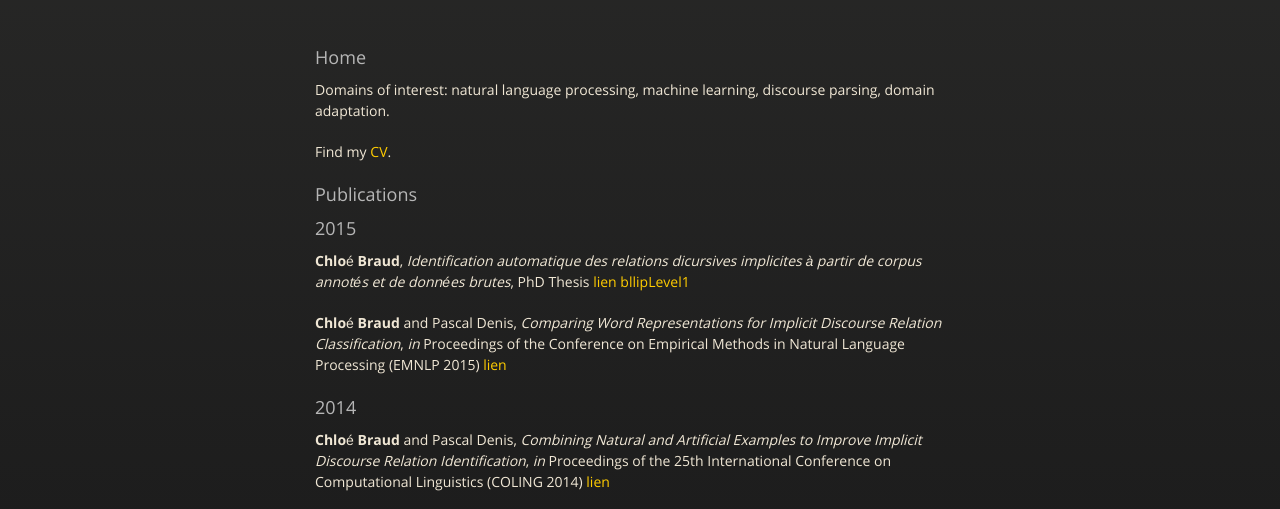
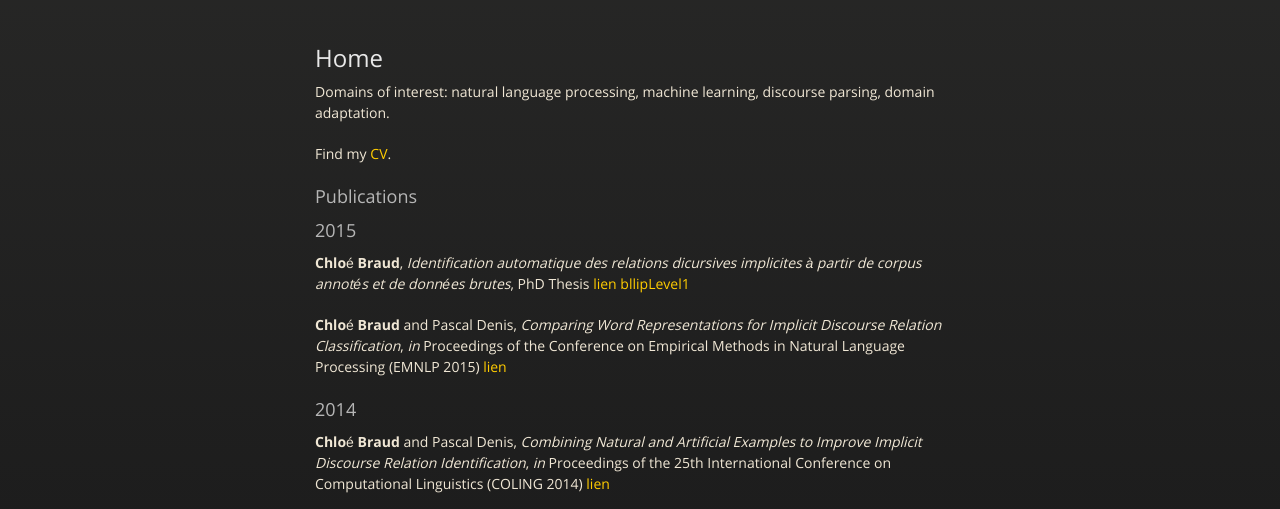
Before and after one commit to chloebt/chloebt.github.io, a plain HTML site: page index.html in a window 1280 px wide. Shown: the part 226-735 px from the top of the page. Drawn offline with nearby package versions, Linux system fonts and the light colour scheme.

Commit message:
add publi

```diff
--- a/index.html
+++ b/index.html
@@ -35,7 +35,7 @@
           <span class="credits right">Hosted on GitHub Pages &mdash; Theme by <a href="https://twitter.com/michigangraham">mattgraham</a></span>
         </div>
 
-        <h3> <a id="home" class="anchor" href="#home" aria-hidden="true"><span aria-hidden="true" class="octicon octicon-link"></span></a>Home</h3>
+        <h2> <a id="home" class="anchor" href="#home" aria-hidden="true"><span aria-hidden="true" class="octicon octicon-link"></span></a>Home</h2>
 
 <p>Domains of interest: natural language processing, machine learning, discourse parsing, domain adaptation.</p>
 
```
Also changed, not shown: 1 other file.
